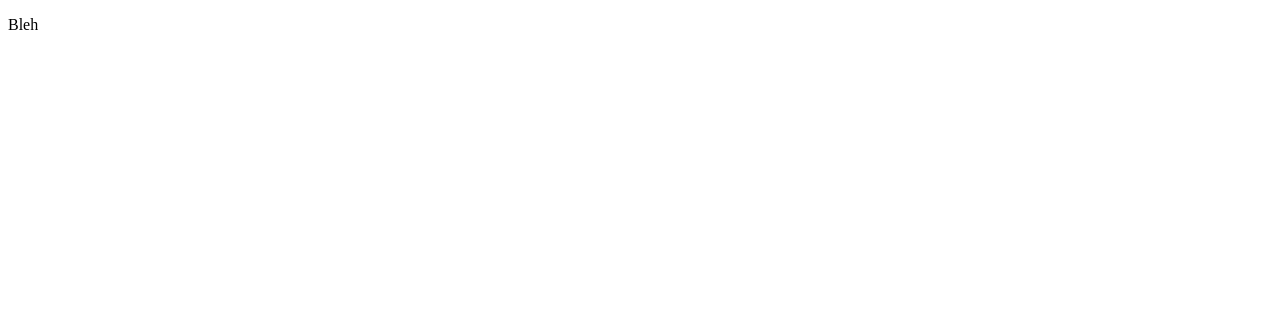
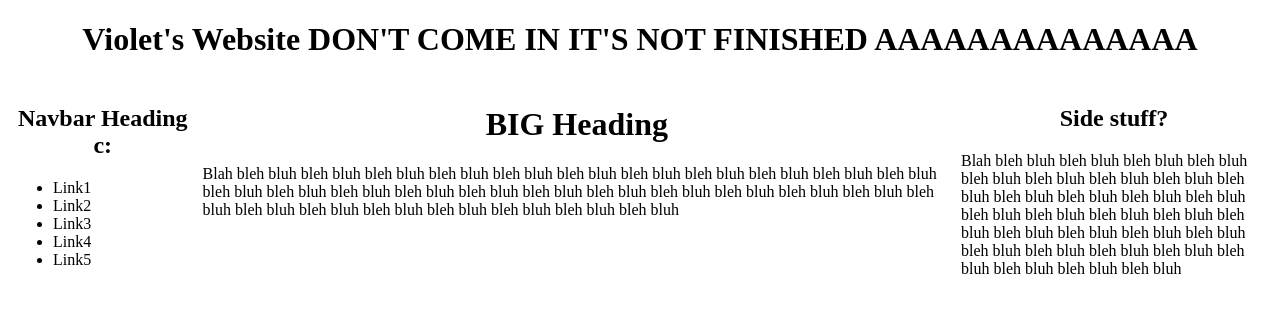
Before and after one commit to Xydron/XyFinal, a plain HTML site: page index.html in a window 1280 px wide. Drawn offline with Linux system fonts and the light colour scheme.

Commit message:
Website skeleton c:

```diff
--- a/css/styles.css
+++ b/css/styles.css
@@ -0,0 +1,31 @@
+* {
+    box-sizing: border-box;
+}
+
+.columnNav {
+    float: left;
+    width: 15%;
+    padding: 5px;
+}
+
+.columnCenter {
+    float: left;
+    width: 60%;
+    padding: 5px;
+}
+
+.columnSidebar{
+    float: left;
+    width: 25%;
+    padding: 5px;
+}
+
+.row:after {
+    content: "";
+    display: table;
+    clear: both;
+}
+
+h1, h2 {
+    text-align: center;
+}
--- a/index.html
+++ b/index.html
@@ -7,7 +7,32 @@
     <title>Document</title>
     <link rel="stylesheet" href="css/styles.css">
 </head>
+
 <body>
-    <p>Bleh</p>
+    <h1>Violet's Website DON'T COME IN IT'S NOT FINISHED AAAAAAAAAAAAAA</h1>
+    <div class="row">
+        <div class="columnNav">
+            <h2>Navbar Heading c:</h2>
+            <ul>
+                <li>Link1</li>
+                <li>Link2</li>
+                <li>Link3</li>
+                <li>Link4</li>
+                <li>Link5</li>
+            </ul>
+
+        </div>
+
+        <div class="columnCenter">
+            <h1>BIG Heading</h1>
+            <p>Blah bleh bluh bleh bluh bleh bluh bleh bluh bleh bluh bleh bluh bleh bluh bleh bluh bleh bluh bleh bluh bleh bluh bleh bluh bleh bluh bleh bluh bleh bluh bleh bluh bleh bluh bleh bluh bleh bluh bleh bluh bleh bluh bleh bluh bleh bluh bleh bluh bleh bluh bleh bluh bleh bluh bleh bluh bleh bluh bleh bluh</p>
+        </div>
+
+        <div class="columnSidebar">
+            <h2>Side stuff?</h2>
+            <p>Blah bleh bluh bleh bluh bleh bluh bleh bluh bleh bluh bleh bluh bleh bluh bleh bluh bleh bluh bleh bluh bleh bluh bleh bluh bleh bluh bleh bluh bleh bluh bleh bluh bleh bluh bleh bluh bleh bluh bleh bluh bleh bluh bleh bluh bleh bluh bleh bluh bleh bluh bleh bluh bleh bluh bleh bluh bleh bluh bleh bluh</p>
+        </div>
+    </div>
 </body>
+
 </html>
```
Also changed, not shown: about.html (added, +13 -0 lines), contact.html (added, +13 -0 lines).
